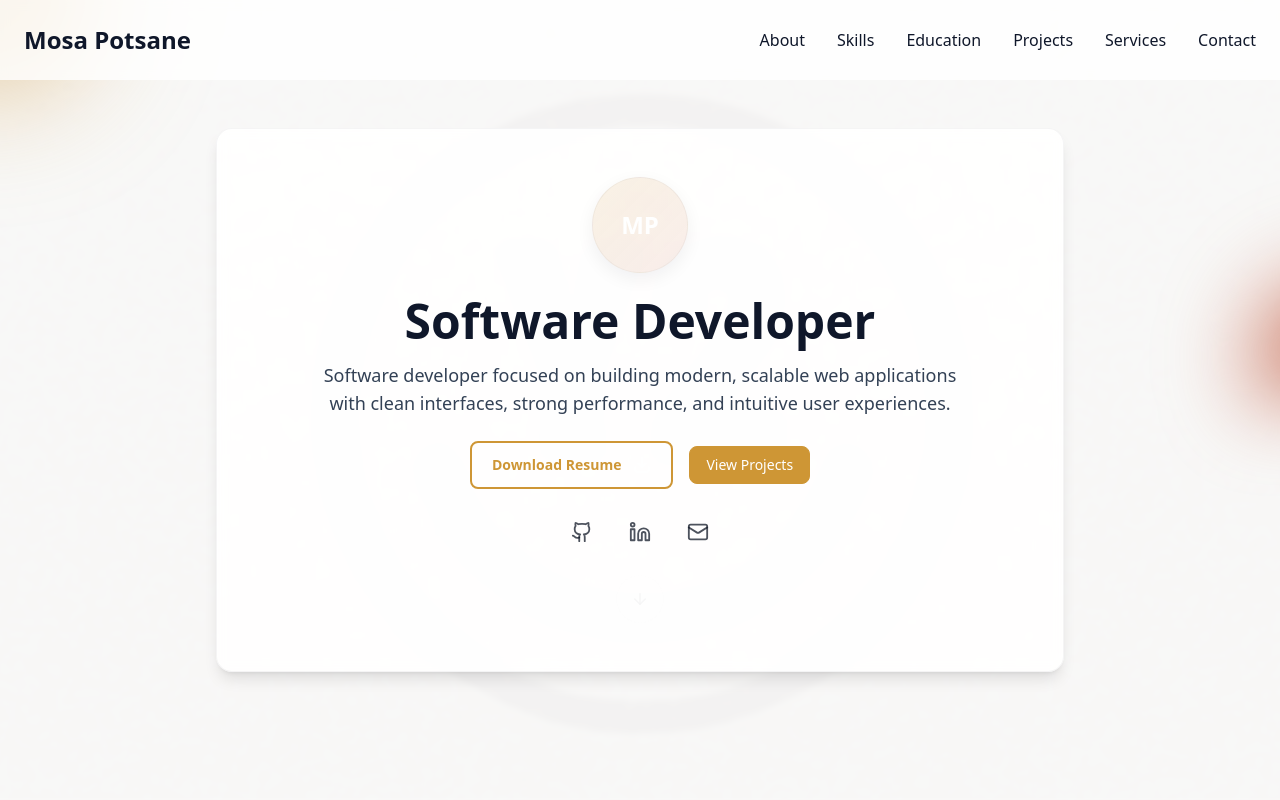
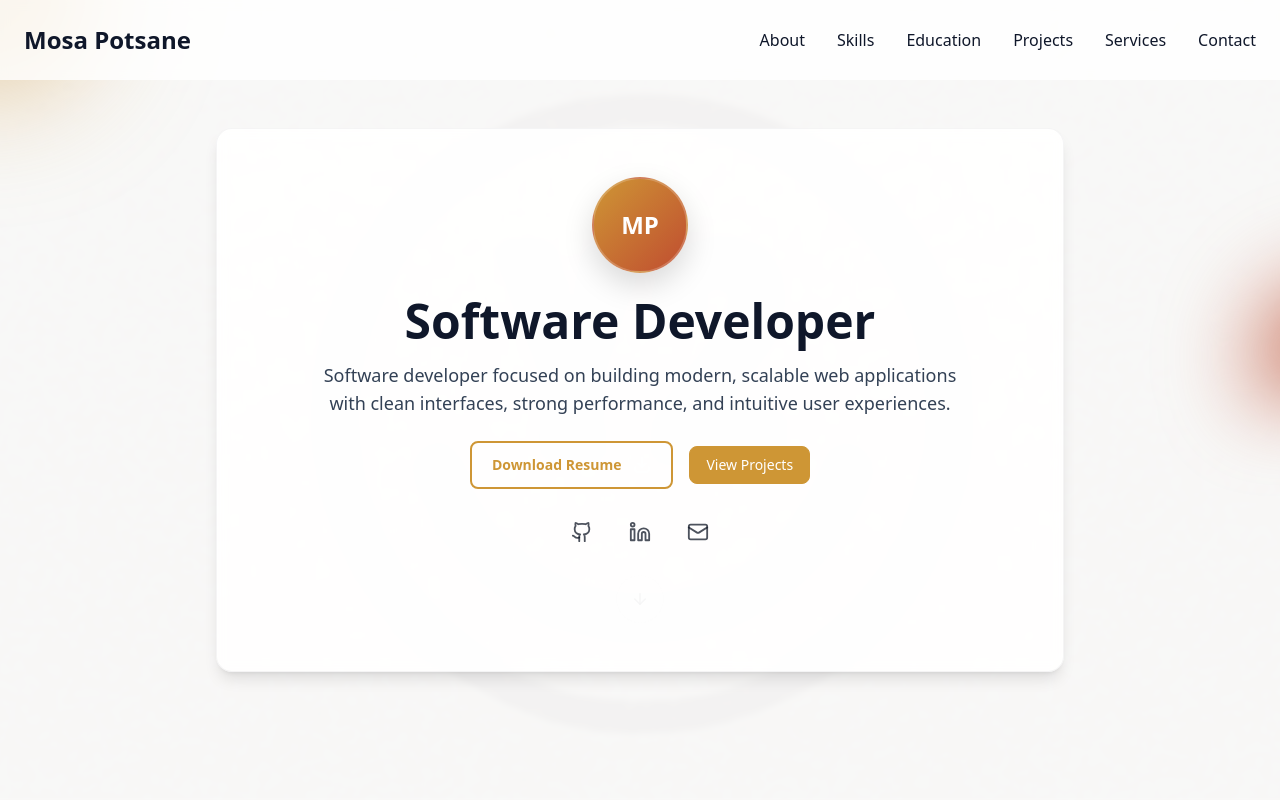
Before and after one commit to notoriY2/Portfolio, a React (Vite) app: page / in a window 1280 px wide. Shown: the top 800 px of the page. Built offline with nearby package versions, Linux system fonts and the light colour scheme.

Commit message:
Update Hero.tsx

```diff
--- a/src/components/Hero.tsx
+++ b/src/components/Hero.tsx
@@ -91,14 +91,15 @@ export default function Hero(): JSX.Element {
           }}
         >
           <div className="flex flex-col items-center text-center">
-            {/* compact logo badge — smaller & less saturated */}
+  {/* Modern logo badge */}
   <div
-              className="w-20 h-20 md:w-24 md:h-24 mb-6 rounded-full flex items-center justify-center font-bold text-lg md:text-2xl"
+    className="w-20 h-20 md:w-24 md:h-24 mb-6 rounded-full flex items-center justify-center font-bold text-xl md:text-2xl transition-all duration-300 hover:scale-105"
     style={{
-                background: `linear-gradient(135deg, ${primary}22 0%, ${accent}18 100%)`,
-                color: '#fff',
-                boxShadow: '0 6px 18px rgba(12,18,26,0.06)',
-                border: '1px solid rgba(0,0,0,0.04)'
+      background: `linear-gradient(135deg, ${primary} 0%, ${accent} 100%)`,
+      color: '#ffffff',
+      boxShadow: '0 12px 30px rgba(0,0,0,0.15)',
+      border: '2px solid rgba(255,255,255,0.2)',
+      backdropFilter: 'blur(6px)'
     }}
   >
     MP
```
Lines whose indentation alone changed are shown as unchanged.
